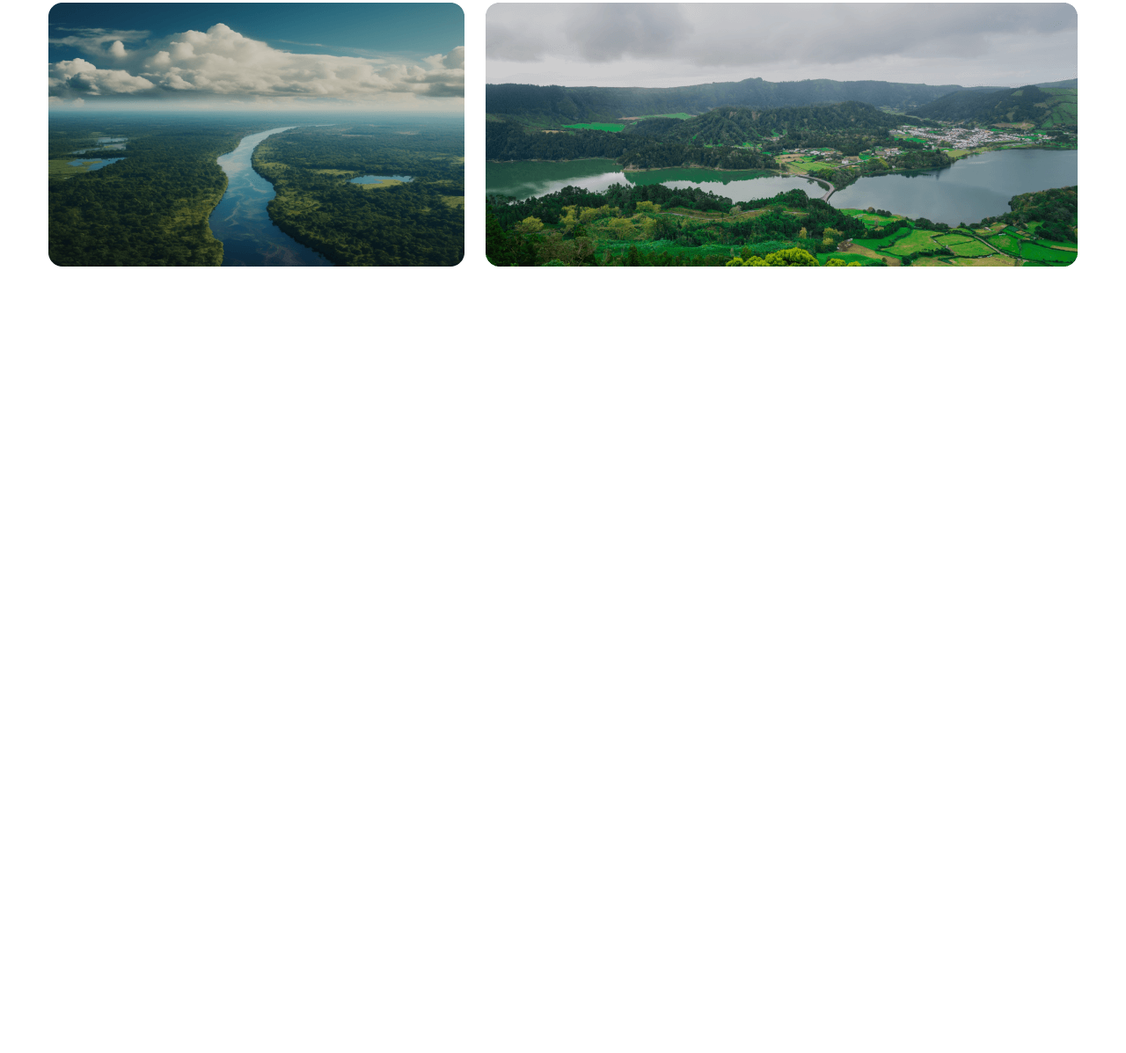
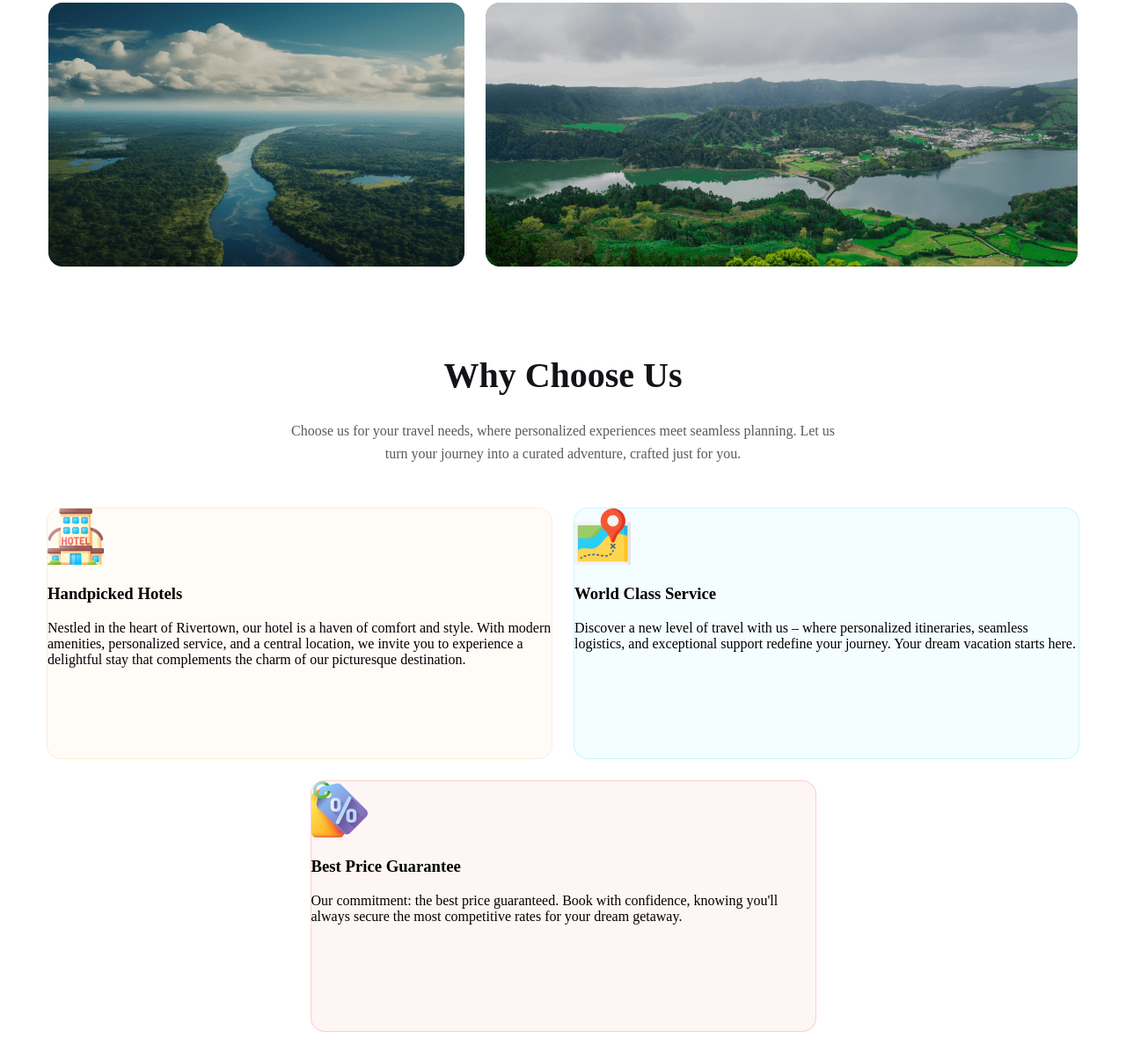
Before and after one commit to NazMuz/PH-Assignment-2, a plain HTML site: page index.html in a window 1280 px wide. Shown: the part 2268-3465 px from the top of the page at 88% size. Before the commit the page ends 2579 px from the top, so only its background shows below. Drawn offline with Linux system fonts and the light colour scheme.

Commit message:
Assignment_2 second addition

```diff
--- a/index.css
+++ b/index.css
@@ -270,3 +270,68 @@ li>a{
     margin-top: 24px;
 }
 /* Main section 3 */
+
+.m3h1{
+    color: #131318;
+    text-align: center;
+    font-family: Mulish;
+    font-size: 40px;
+    font-style: normal;
+    font-weight: 800;
+    line-height: normal;
+    margin-top: 100px;
+
+}
+
+.m3p{
+    width: 643px;
+    color: rgba(19, 19, 24, 0.70);
+    text-align: center;
+    font-family: Mulish;
+    font-size: 16px;
+    font-style: normal;
+    font-weight: 400;
+    line-height: 26px;
+    margin: 24px auto;
+
+}
+
+.m3d2{
+    display: flex;
+    gap: 24px;
+    margin-top: 48px;
+    justify-content: center;
+}
+
+.m3s1{
+    width: 573px;
+    height: 284px;
+    flex-shrink: 0;
+    border-radius: 16px;
+    border: 1px solid rgba(251, 181, 99, 0.20);
+    background: rgba(251, 181, 99, 0.05);
+
+
+}
+
+.m3d3{
+    width: 573px;
+    height: 284px;
+    flex-shrink: 0;
+    border-radius: 16px;
+    border: 1px solid rgba(233, 68, 68, 0.20);
+    background: rgba(233, 68, 68, 0.05);
+    margin: 24px auto;
+}
+
+.m3s2{
+    width: 573px;
+    height: 284px;
+    flex-shrink: 0;
+    border-radius: 16px;
+    border: 1px solid rgba(41, 206, 246, 0.20);
+    background: rgba(41, 206, 246, 0.05)
+
+}
+
+/* Last main sectin  */
--- a/index.html
+++ b/index.html
@@ -92,18 +92,38 @@
         </div>
         <div class="mainsection3">
             <div>
-
+                <h1 class="m3h1">Why Choose Us</h1>
+                <p class="m3p">
+                    Choose us for your travel needs, where personalized experiences meet seamless planning. Let us turn your journey into a curated adventure, crafted just for you.
+                </p>
 
             </div>
-            <div>
-                <section>
+            <div class="m3d2">
+                <section class="m3s1">
+                    <img src="hotel 1.png" alt="" id="hotel1">
+                    <h3 id="m3h3">Handpicked Hotels</h3>
+                    <p id="m3p2">
+                        Nestled in the heart of Rivertown, our hotel is a haven of comfort and style. With modern amenities, personalized service, and a central location, we invite you to experience a delightful stay that complements the charm of our picturesque destination.
+                    </p>
 
                 </section>
-                <section>
+                <section class="m3s2">
+                    <img src="map 1.png" alt="" id="map1">
+                    <h3 id="m3s2h3">World Class Service</h3>
+                    <p id="m3s2p2">
+                        Discover a new level of travel with us – where personalized itineraries, seamless logistics, and exceptional support redefine your journey. Your dream vacation starts here.
+                    </p>
+
 
                 </section>
             </div>
-            <div>
+            <div class="m3d3">
+                <img src="price-tag 1.png" alt="">
+                <h3 class="m3d3h3">Best Price Guarantee</h3>
+                <p class="m3p3">
+                    Our commitment: the best price guaranteed. Book with confidence, knowing you'll always secure the most competitive rates for your dream getaway.
+                </p>
+
 
             </div>
 
```
Also changed, not shown: hotel 1.png (added), map 1.png (added), price-tag 1.png (added).
